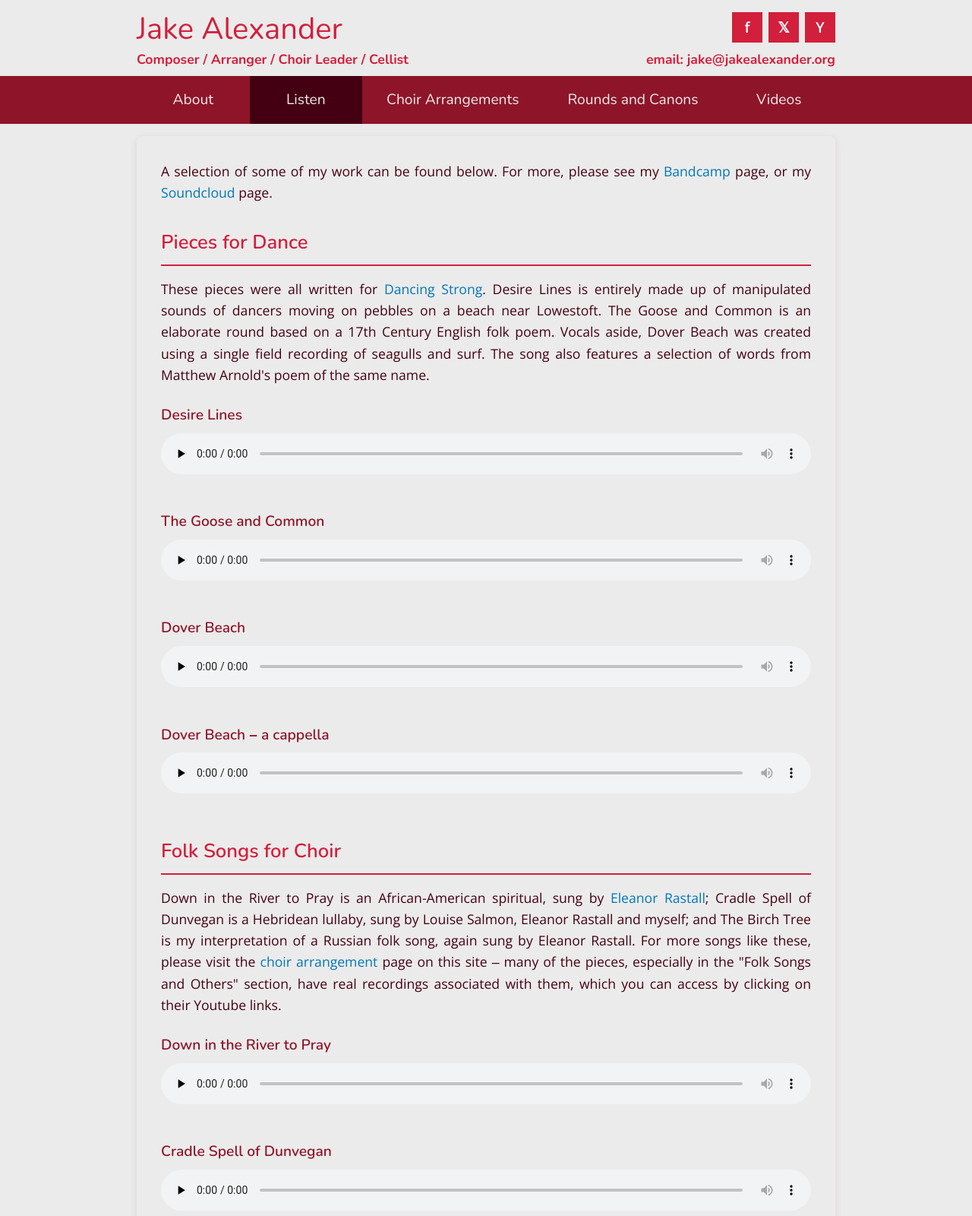
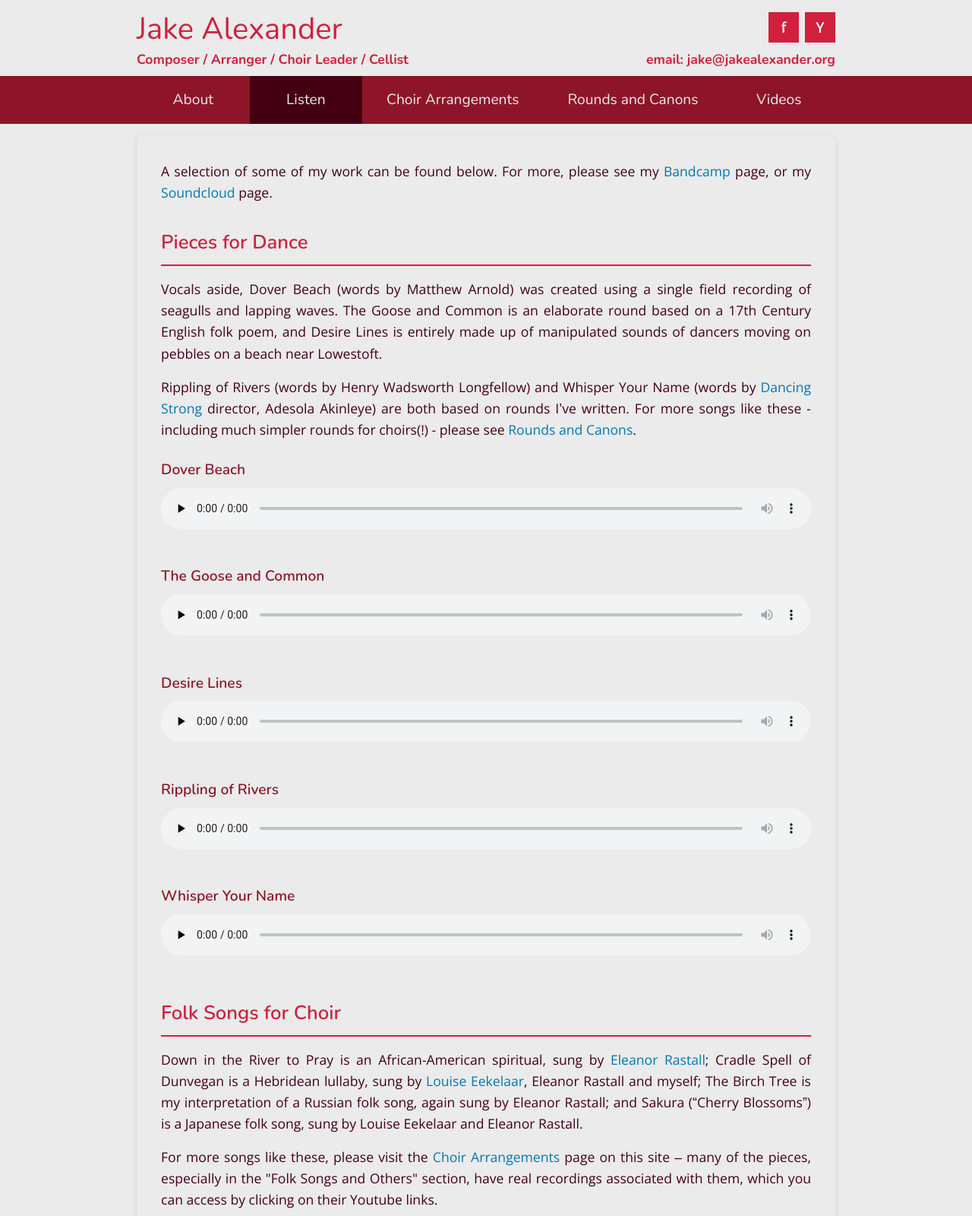
Before and after one commit to jakealexander1983/jakealexanderwebsite, a plain HTML site: page listen.html in a window 1280 px wide. Shown: the top 1600 px of the page at 76% size. Drawn offline with Linux system fonts and the light colour scheme.

Commit message:
Update listen.html

```diff
--- a/listen.html
+++ b/listen.html
@@ -191,7 +191,6 @@
                     <div class="header-right">
                         <div class="social-icons">
                             <a href="https://www.facebook.com/jakealexandercomposer/" class="social-icon">f</a>
-                            <a href="https://x.com/_jake_alexander" class="social-icon">𝕏</a>
                             <a href="https://www.youtube.com/channel/UC-z8J-iAojLI0MRToXbe9Yg" class="social-icon">Y</a>
                         </div>
                         <p class="email-contact"><a href="mailto:jake@jakealexander.org">email: jake@jakealexander.org</a></p>
@@ -226,12 +225,14 @@
                     <p>A selection of some of my work can be found below. For more, please see my <a href="https://jakealexandermusic.bandcamp.com" target="_blank">Bandcamp</a> page, or my <a href="https://soundcloud.com/jakealexandermusic" target="_blank">Soundcloud</a> page.</p>
 
                     <h2 class="section-header">Pieces for Dance</h2>
-                    <p>These pieces were all written for <a href="https://www.dancingstrong.com" target="_blank">Dancing Strong</a>. Desire Lines is entirely made up of manipulated sounds of dancers moving on pebbles on a beach near Lowestoft. The Goose and Common is an elaborate round based on a 17th Century English folk poem. Vocals aside, Dover Beach was created using a single field recording of seagulls and surf. The song also features a selection of words from Matthew Arnold's poem of the same name.</p>
+                    <p>Vocals aside, Dover Beach (words by Matthew Arnold) was created using a single field recording of seagulls and lapping waves. The Goose and Common is an elaborate round based on a 17th Century English folk poem, and Desire Lines is entirely made up of manipulated sounds of dancers moving on pebbles on a beach near Lowestoft.</p>
+
+                    <p>Rippling of Rivers (words by Henry Wadsworth Longfellow) and Whisper Your Name (words by <a href="https://www.dancingstrong.com" target="_blank">Dancing Strong</a> director, Adesola Akinleye) are both based on rounds I’ve written. For more songs like these - including much simpler rounds for choirs(!) - please see <a href="rounds/">Rounds and Canons</a>.</p>
 
                     <div class="audio-section">
-                        <div class="audio-title">Desire Lines</div>
+                        <div class="audio-title">Dover Beach</div>
                         <audio controls preload="none">
-                            <source src="mp3s/Desire-Lines.mp3" type="audio/mpeg">
+                            <source src="mp3s/Dover-Beach.mp3" type="audio/mpeg">
                             Your browser does not support the audio element.
                         </audio>
                     </div>
@@ -245,24 +246,33 @@
                     </div>
 
                     <div class="audio-section">
-                        <div class="audio-title">Dover Beach</div>
+                        <div class="audio-title">Desire Lines</div>
                         <audio controls preload="none">
-                            <source src="mp3s/Dover-Beach.mp3" type="audio/mpeg">
+                            <source src="mp3s/Desire-Lines.mp3" type="audio/mpeg">
                             Your browser does not support the audio element.
                         </audio>
                     </div>
 
                     <div class="audio-section">
-                        <div class="audio-title">Dover Beach – a cappella</div>
+                        <div class="audio-title">Rippling of Rivers</div>
                         <audio controls preload="none">
-                            <source src="mp3s/Dover-Beach-a-cappella.mp3" type="audio/mpeg">
+                            <source src="mp3s/Rippling-of-Rivers.mp3" type="audio/mpeg">
+                            Your browser does not support the audio element.
+                        </audio>
+                    </div>
+
+                    <div class="audio-section">
+                        <div class="audio-title">Whisper Your Name</div>
+                        <audio controls preload="none">
+                            <source src="mp3s/Whisper-Your-Name.mp3" type="audio/mpeg">
                             Your browser does not support the audio element.
                         </audio>
                     </div>
 
                     <h2 class="section-header">Folk Songs for Choir</h2>
-                    <p>Down in the River to Pray is an African-American spiritual, sung by <a href="https://www.eleanorrastall.co.uk" target="_blank">Eleanor Rastall</a>; Cradle Spell of Dunvegan is a Hebridean lullaby, sung by Louise Salmon, Eleanor Rastall and myself; and The Birch Tree is my interpretation of a Russian folk song, again sung by Eleanor Rastall. For more songs like these, please visit the <a href="https://jakealexander.org/choir-arrangements/" target="_blank">choir arrangement</a> page on this site – many of the pieces, especially in the "Folk Songs and Others" section, have real recordings associated with them, which you can access by clicking on their Youtube links.</p>
+                    <p>Down in the River to Pray is an African-American spiritual, sung by <a href="https://www.eleanorrastall.co.uk" target="_blank">Eleanor Rastall</a>; Cradle Spell of Dunvegan is a Hebridean lullaby, sung by <a href="http://www.louise-eekelaar.co.uk" target="_blank">Louise Eekelaar</a>, Eleanor Rastall and myself; The Birch Tree is my interpretation of a Russian folk song, again sung by Eleanor Rastall; and Sakura (“Cherry Blossoms”) is a Japanese folk song, sung by Louise Eekelaar and Eleanor Rastall.</p>
 
+                    <p>For more songs like these, please visit the <a href="arrangements/">Choir Arrangements</a> page on this site – many of the pieces, especially in the "Folk Songs and Others" section, have real recordings associated with them, which you can access by clicking on their Youtube links.</p>
                     <div class="audio-section">
                         <div class="audio-title">Down in the River to Pray</div>
                         <audio controls preload="none">
@@ -283,6 +293,14 @@
                         <div class="audio-title">The Birch Tree</div>
                         <audio controls preload="none">
                             <source src="mp3s/The-Birch-Tree.mp3" type="audio/mpeg">
+                            Your browser does not support the audio element.
+                        </audio>
+                    </div>
+
+                    <div class="audio-section">
+                        <div class="audio-title">Sakura</div>
+                        <audio controls preload="none">
+                            <source src="mp3s/Sakura.mp3" type="audio/mpeg">
                             Your browser does not support the audio element.
                         </audio>
                     </div>
@@ -322,7 +340,6 @@
         <div class="footer-content">
             <div class="footer-social">
                 <a href="https://www.facebook.com/jakealexandercomposer/" class="footer-social-icon facebook">f</a>
-                <a href="https://x.com/_jake_alexander" class="footer-social-icon twitter">𝕏</a>
                 <a href="https://www.youtube.com/channel/UC-z8J-iAojLI0MRToXbe9Yg" class="footer-social-icon youtube">Y</a>
             </div>
         </div>
```
